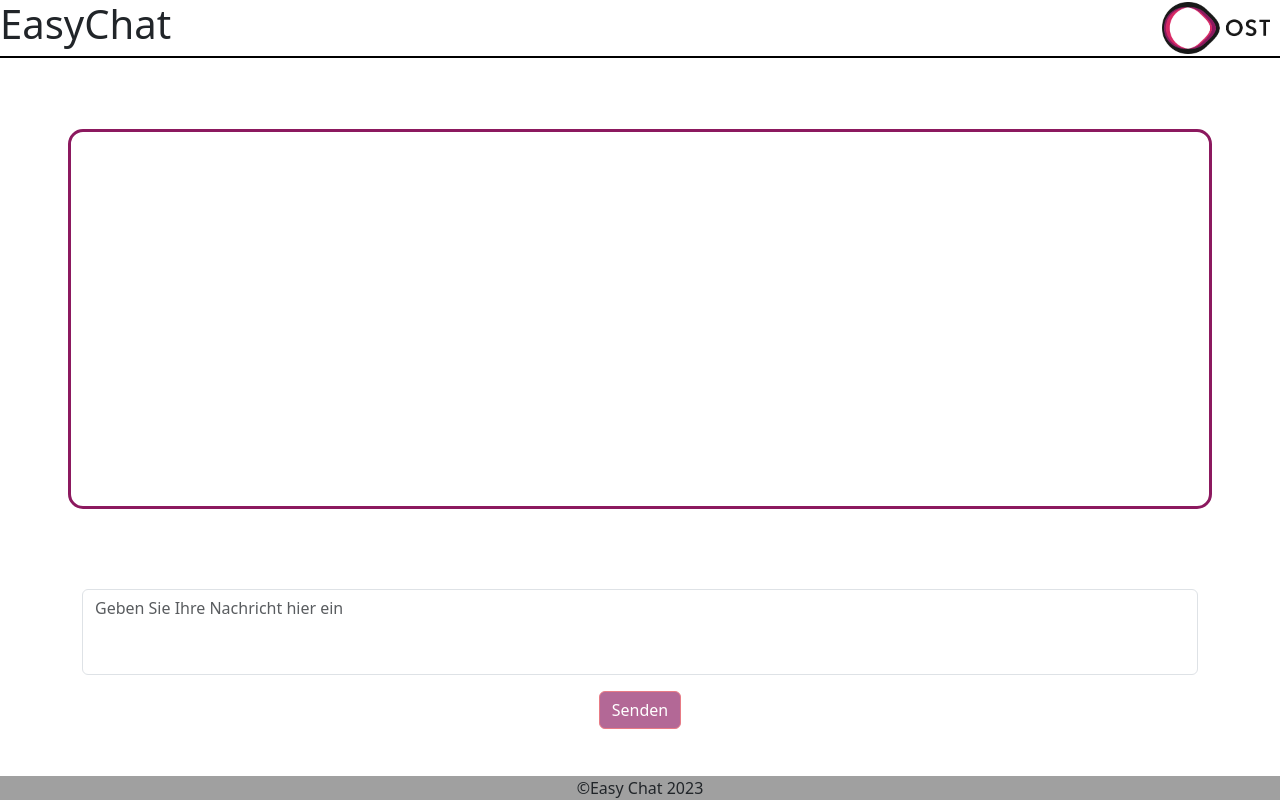
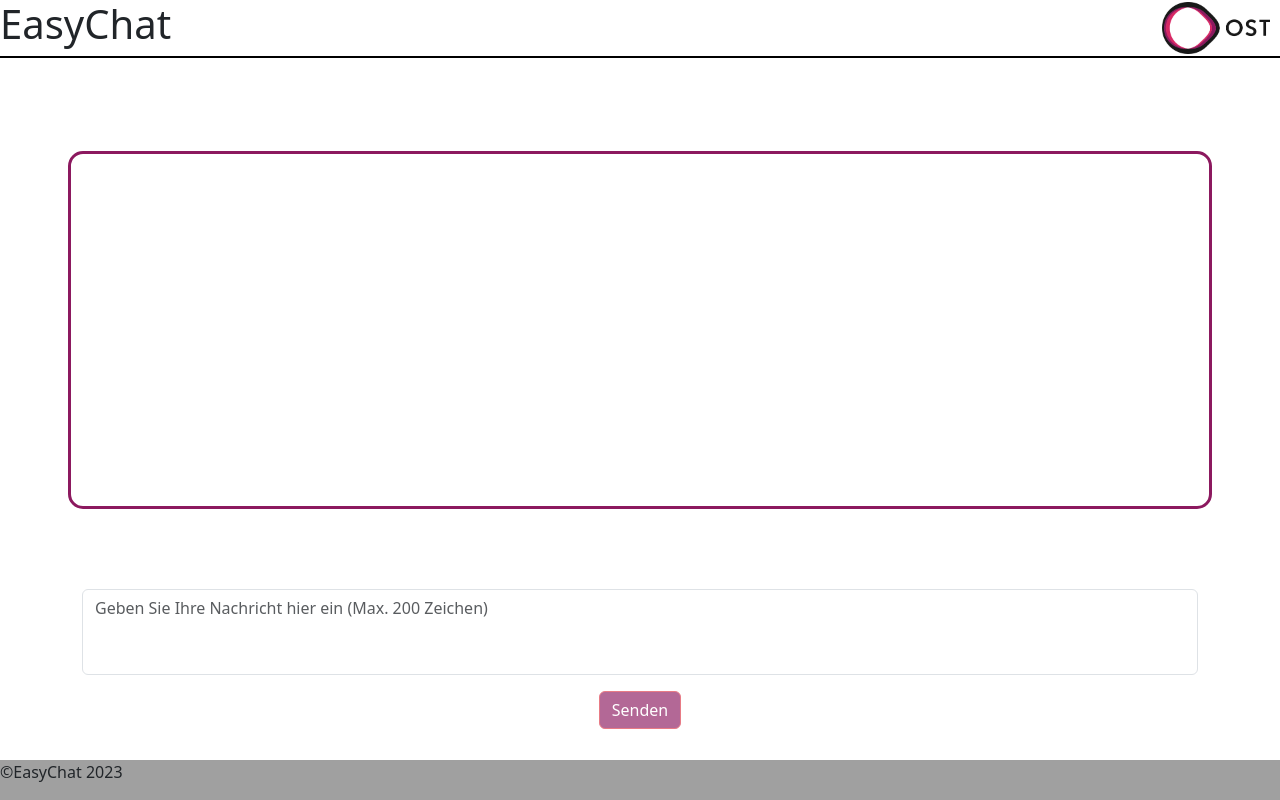
Before and after one commit to mds113/EasyChatApp, an Angular app in the folder EasyChat/: page / in a window 1280 px wide. Built offline with nearby package versions, Linux system fonts and the light colour scheme.

Commit message:
commit after testing 2

```diff
--- a/EasyChat/src/app/app.component.css
+++ b/EasyChat/src/app/app.component.css
@@ -6,7 +6,7 @@ body {
   display: flex;
   flex-direction: column;
   /*min-height: 100vh;*/
-  background-color: white;
+  background-color: #fff;
 
 }
 
@@ -20,7 +20,7 @@ body {
   bottom: 0;
   width: 100%;
   position: absolute;
-  max-height: 100vh;
+
 
 }
 
@@ -32,6 +32,16 @@ body {
   word-break: break-all;
 }
 
+#headercontent{
+  height: 10%;
+}
+
+#footercontent{
+  height: 5%;
+  background-color: #A0A0A0;
+  text-align: center;
+  bottom: 0;
+}
 
 /* Media Query for responsiveness */
 @media (max-width: 768px) {
--- a/EasyChat/src/app/content/chat-bar/chat-bar.component.css
+++ b/EasyChat/src/app/content/chat-bar/chat-bar.component.css
@@ -7,6 +7,7 @@
   justify-content: space-between;
   word-break: break-all;
   white-space: pre;
+  max-height: 20vh;
 }
 
 .message-container {
--- a/EasyChat/src/app/content/chat-bar/chat-bar.component.html
+++ b/EasyChat/src/app/content/chat-bar/chat-bar.component.html
@@ -1,6 +1,6 @@
 <div class="container">
   <div class="form-group mb-3">
-    <textarea maxlength="200" [(ngModel)]="chatMessage" (keyup.enter)="sendMessage()" class="form-control no-resize" rows="3" placeholder="Geben Sie Ihre Nachricht hier ein"></textarea>
+    <textarea maxlength="200" [(ngModel)]="chatMessage" (keyup.enter)="sendMessage()" class="form-control no-resize" rows="3" placeholder="Geben Sie Ihre Nachricht hier ein (Max. 200 Zeichen)"></textarea>
     <button id="submitButton" class="btn btn-danger btn-block mt-3 text-center" (click)="sendMessage()" [disabled]="!chatMessage">Senden</button>
   </div>
 </div>
--- a/EasyChat/src/app/content/chat-history/chat-history.component.css
+++ b/EasyChat/src/app/content/chat-history/chat-history.component.css
@@ -33,6 +33,6 @@
     padding-bottom: 10px;
     max-height: 100%;
     word-break: break-all;
-    max-height: 60vh;
+    max-height: 40vh;
     overflow-y: auto;
   }
--- a/EasyChat/src/app/content/chat-history/chat-history.component.ts
+++ b/EasyChat/src/app/content/chat-history/chat-history.component.ts
@@ -15,15 +15,14 @@ export class ChatHistoryComponent {
   public testvariable : string[] = [];
 
   get receivedMessages(): string[]{
-    //alert(this.reMessages);
 
     return this.reMessages;
   }
+
   @Input()
   set receivedMessages(messages: string[]){
     this.reMessages = messages;
   }
-
 
   allMessages():string{
    var returnString:string = '';
--- a/EasyChat/src/app/content/content.component.css
+++ b/EasyChat/src/app/content/content.component.css
@@ -23,13 +23,14 @@ html, body {
   /*padding: 10px;*/
   padding-top: 1px;
   padding-bottom: 1px;
-
+ /* height: 70%;*/
 }
 
 /* Style the chat bar */
 #chatbar{
   background-color: #fff;
   padding: 10px;
+  /*height: 30%;*/
 }
 
 /* Media Query for responsiveness */
--- a/EasyChat/src/app/footer/footer.component.css
+++ b/EasyChat/src/app/footer/footer.component.css
@@ -1,6 +1,6 @@
 #container{
     background-color: #A0A0A0;
-    text-align: center;
+    text-align: left;
     /*position: absolute;*/
     bottom: 0;
     width: 100%;
--- a/EasyChat/src/app/footer/footer.component.html
+++ b/EasyChat/src/app/footer/footer.component.html
@@ -1 +1 @@
-<div id="container">©Easy Chat 2023</div>
+<div id="container">©EasyChat 2023</div>
```
